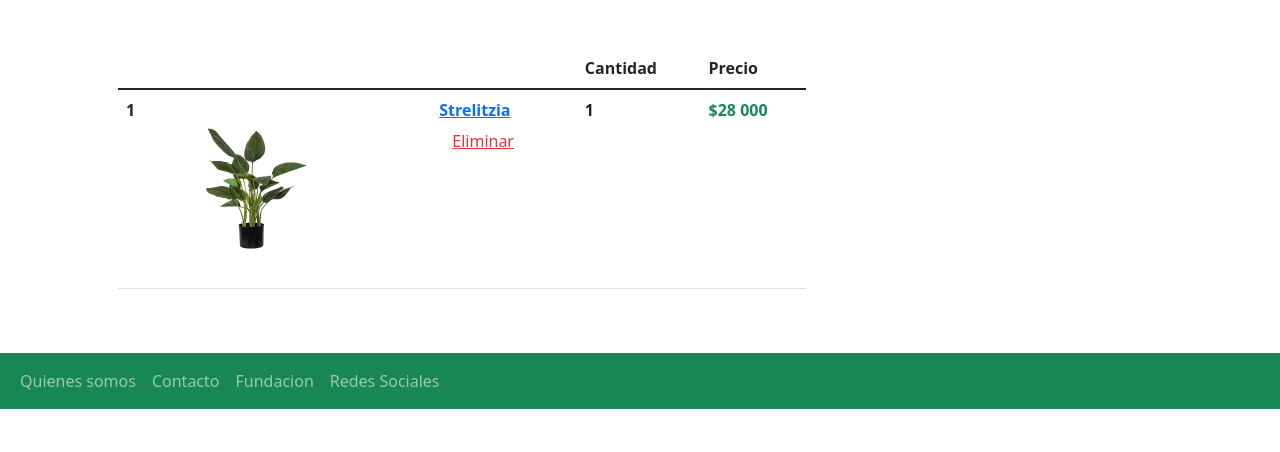
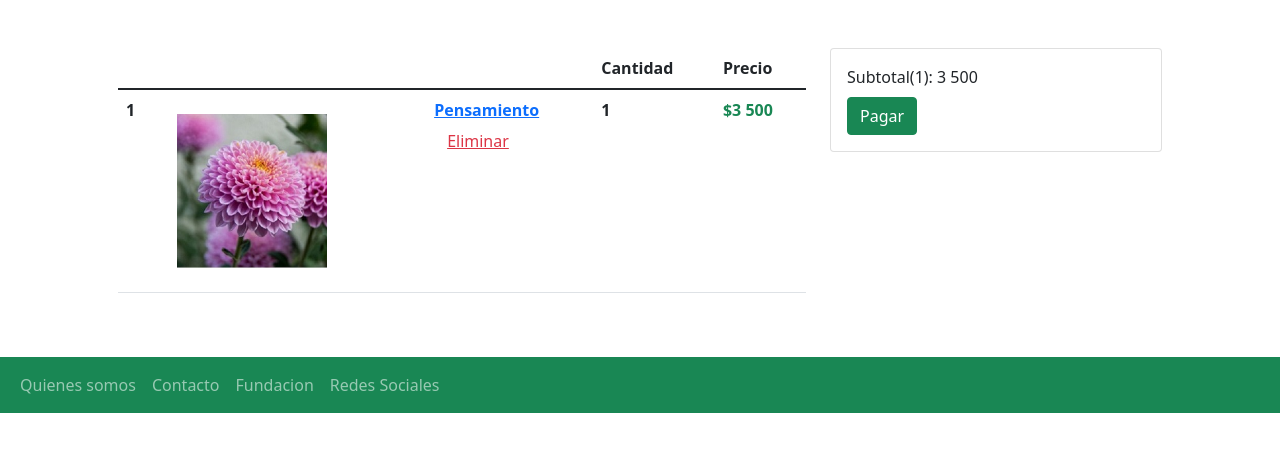
Before and after one commit to dy-garces/tiendaFloreria, a Django app: template tiendaFloreria/carrito/templates/carrito/carrito.html in a window 1280 px wide. Shown: the part 86-538 px from the top of the page. Run offline with Django 4.2, Linux system fonts and the light colour scheme; the template is opened without the code that fills it: values that come from a table or form of the project are taken from there, others are empty; data comes from the database, SQL or seed files in the repository.

Commit message:
cambios bd

```diff
--- a/tiendaFloreria/carrito/models.py
+++ b/tiendaFloreria/carrito/models.py
@@ -1,3 +1,4 @@
+from tkinter import CASCADE
 import uuid
 from django.db import models
 from django.contrib.auth.models import User
@@ -8,7 +9,7 @@ from django.db.models.signals import pre_save,m2m_changed
 class Carrito(models.Model):
     carrito_id = models.CharField(max_length=100, null=False, blank=False, unique=True)
     usuario = models.ForeignKey(User, null=True, blank=True, on_delete=models.CASCADE)#relacion uno a muchos
-    productos = models.ManyToManyField(Producto)
+    productos = models.ManyToManyField(Producto, through='CarritoProductos')
     subtotal = models.IntegerField(default = 0)
     fecha_carrito = models.DateTimeField(auto_now_add=True)
 
@@ -19,6 +20,11 @@ class Carrito(models.Model):
         self.subtotal =  sum([producto.precio for producto in self.productos.all()])
         self.save()
 
+class CarritoProductos(models.Model):
+    carrito = models.ForeignKey(Carrito, on_delete=models.CASCADE)
+    producto = models.ForeignKey(Producto, on_delete=models.CASCADE)
+    cantidad = models.IntegerField(default=1)
+    creacion = models.DateField(auto_now_add=True)
 
 def set_carrito_id(sender, instance, *args, **kwargs):
     if not instance.carrito_id:
--- a/tiendaFloreria/carrito/templates/carrito/agregar.html
+++ b/tiendaFloreria/carrito/templates/carrito/agregar.html
@@ -19,7 +19,7 @@
             {% endif %}
         </div>
         <div class="col">
-            <div class="h3 font-weigth-bold text-success">
+            <div class="h3 font-weigth-bold text-success mt-3">
                 Producto agregado al carrito de compras
             </div>
             <div class="">
@@ -33,6 +33,9 @@
             <div class="mt-3">
                <a href="{% url 'carrito:carrito' %}" class="btn btn-success"> ver carrito</a>
             </div>
+            <div class="mt-3">
+                <a href="{% url 'home' %}" class="btn btn-success">Seguir Comprando</a>
+            </div>
         </div>
 
     </div>
--- a/tiendaFloreria/carrito/templates/carrito/carrito.html
+++ b/tiendaFloreria/carrito/templates/carrito/carrito.html
@@ -2,7 +2,6 @@
 {% load static %}
 {% load humanize %}
 {% block contenido %}
-
 
     <div class="container p-5">
         {% if carrito.productos.exists %}
@@ -44,8 +43,17 @@
                     </tbody>
                 </table>
             </div>
-            <div class="col-4">
-
+            <div class="col">
+                <div class="card">
+                    <div class="card-body">
+                        <div class="font-weigth-bold">
+                            Subtotal({{ carrito.productos.count }}):<span class="text-succes"> {{carrito.subtotal | intcomma}}</span>
+                        </div>
+                        <div class="mt-2">
+                            <a href="#" class="btn btn-success">Pagar</a>
+                        </div>
+                    </div>
+                </div>
             </div>
         </div>
         {% else %}
```
Also changed, not shown: tiendaFloreria/carrito/migrations/0001_initial.py, tiendaFloreria/carrito/migrations/0002_carrito_productos.py, tiendaFloreria/carrito/migrations/0003_carrito_carrito_id.py (deleted), tiendaFloreria/carrito/migrations/0004_remove_carrito_total.py (deleted), tiendaFloreria/db.sqlite3, tiendaFloreria/media/productos/flor1_ydcQ54t_H0mlZpo.jpg (added).
